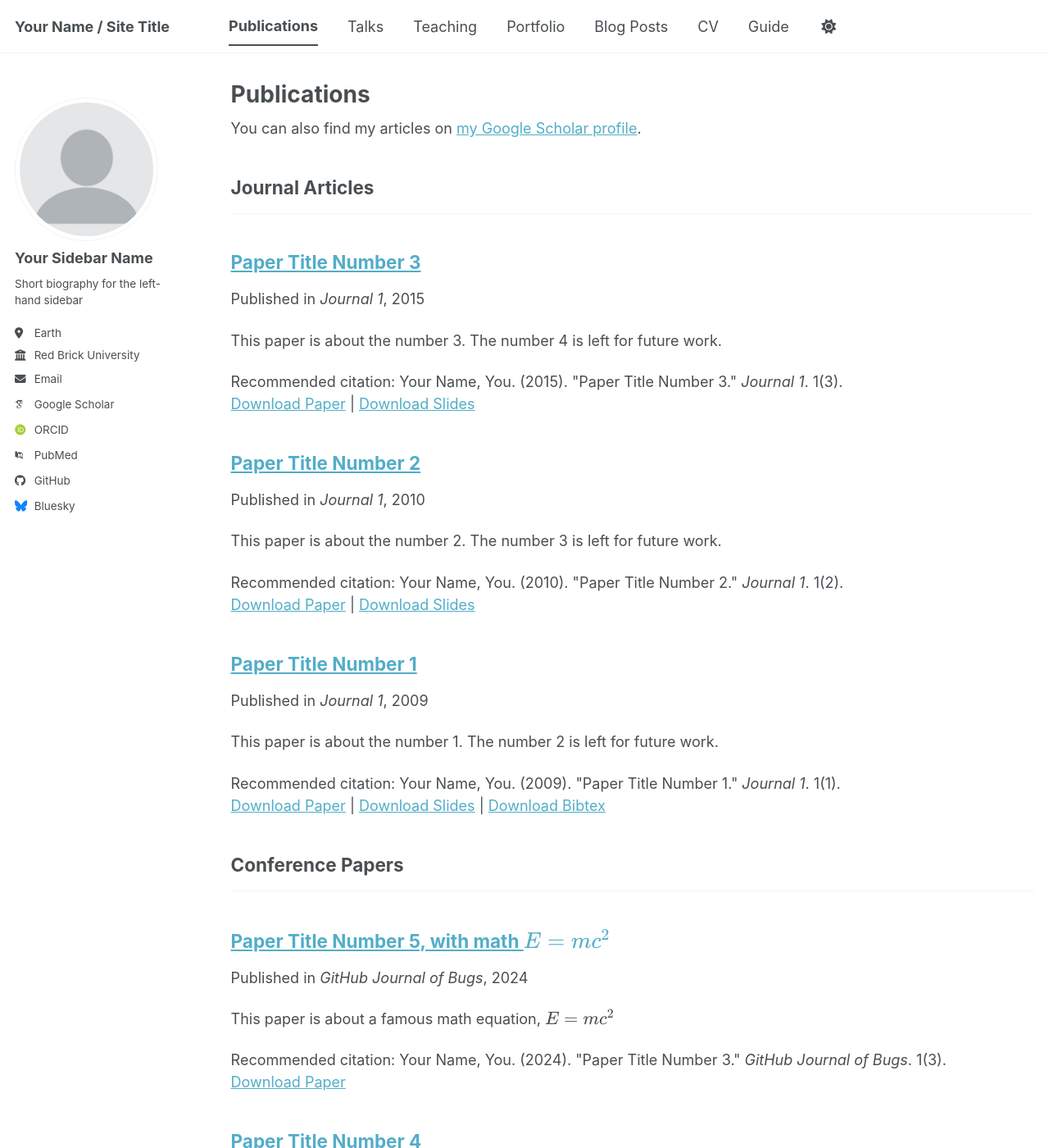
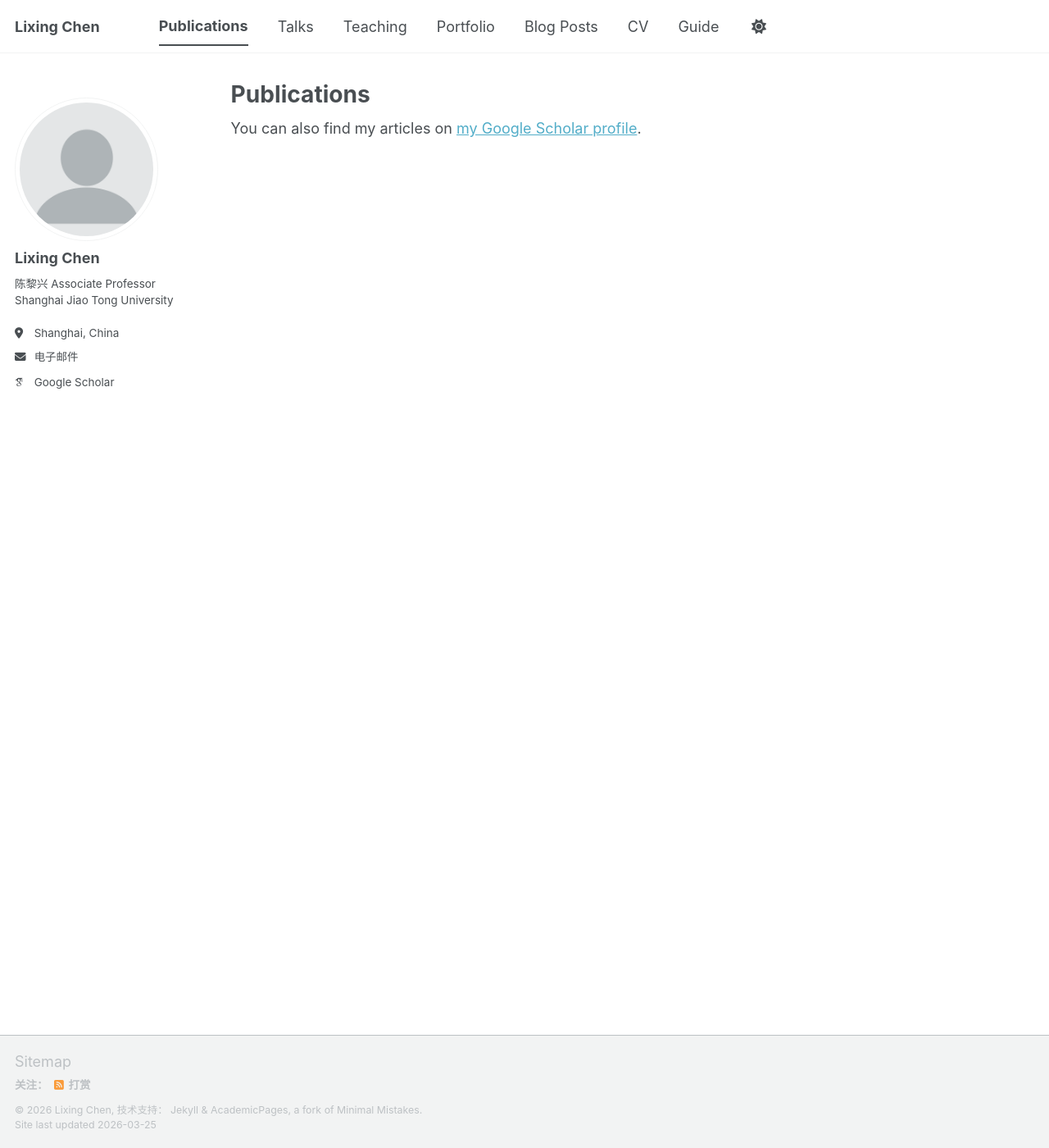
Before and after one commit to lx-chen-sjtu/lx-chen-sjtu.github.io, a Jekyll site: the page built from _pages/publications.html, in a window 1280 px wide and 1400 px high. Shown: the whole window at 82% size. Built offline with Jekyll 4.4.1, drawn with Linux system fonts in a browser that asks for light colours; some web fonts are replaced; a script bundle is joined from its source files by our own code; library files that are not in the unit come from our copies; some of the changed text lies outside the part shown.

Commit message:
Add files via upload

```diff
--- a/_config.yml
+++ b/_config.yml
@@ -7,16 +7,14 @@
 # server process.
 
 # Basic Site Settings
-locale                   : "en-US"
-site_theme               : "default" # The available themes options are "default", "air", "sunrise", "mint", "dirt" and "contrast"
-title                    : "Your Name / Site Title"
+locale                   : "zh-CN"
+title                    : "Lixing Chen"
 title_separator          : "-"
-name                     : &name "Your Name"
-description              : &description "Your Name's academic portfolio"   # Update this with a general description of your site, this is the default if not overridden by a page
-url                      : https://academicpages.github.io # The base hostname & protocol for your site e.g. "https://[your GitHub username].github.io",
-                                                           # or if you already have some other page hosted on Github then use "https://[your GitHub username].github.io/[Your Repo Name]"
+name                     : &name "Lixing Chen"
+description              : &description "A portfolio showcasing academic achievements, projects, and teaching."
+url                      : https://Cai-Cai-Zi.github.io # the base hostname & protocol for your site e.g. "https://[your GitHub username].github.io"
 baseurl                  : "" # the subpath of your site, e.g. "/blog"
-repository               : "academicpages/academicpages.github.io"
+repository               : "Cai-Cai-Zi/Cai-Cai-Zi.github.io"
 
 # Site Author - The following control what appear as part of the author content on the side bar.
 #               If a field is blank the icon and link will not appear, otherwise it will be shown.
@@ -24,40 +22,34 @@ repository               : "academicpages/academicpages.github.io"
 author:
   # Biographic information
   avatar           : "profile.png"
-  name             : "Your Sidebar Name"
+  name             : "Lixing Chen"
   pronouns         : # example: "she/her"
-  bio              : "Short biography for the left-hand sidebar"
-  location         : "Earth"
-  employer         : "Red Brick University"
+  bio              : "陈黎兴 \n Associate Professor \n Shanghai Jiao Tong University"
+  location         : "Shanghai, China"
+  employer         : #"Shanghai Jiao Tong University"
   uri              : # URL
-  email            : "none@example.org"
+  email            : "lxchen@sjtu.edu.cn"
 
   # Academic websites
-  academia         : # URL
   arxiv            : # URL - Update with the correct link to your profile
-  googlescholar    : "https://scholar.google.com/citations?user=PS_CX0AAAAAJ"
-  inspire-hep      : # URL
+  googlescholar    : "https://scholar.google.com.hk/citations?hl=zh-CN&user=boMMe2YAAAAJ"
   impactstory      : # URL
-  orcid            : "https://orcid.org/yourorcidurl"
+  orcid            : #"http://orcid.org/yourorcidurl"
   semantic         : # URL
-  ssrn             : # URL
-  pubmed           : "https://www.ncbi.nlm.nih.gov/pubmed/?term=john+snow"
+  pubmed           : #"https://www.ncbi.nlm.nih.gov/pubmed/?term=john+snow"
   researchgate     : # URL
   scopus           : # URL
-  zotero           : # URL
-
 
   # Repositories and software development
   bitbucket        : # Username - Update with your username on the site
   codepen          : # Username
   dribbble         : # Username
-  github           : "academicpages"
+  github           : #"academicpages"
   kaggle           : # Username
   stackoverflow    : # User number or user number and name (i.e., use "1" or "1/jeff-atwood")
 
   # Social media
-  artstation       : # Username
-  bluesky          : "bsky.app" # Replace this with you Bluesky username
+  bluesky          : #"bsky.app"  Replace this with you Bluesky username
   facebook         : # Username
   flickr           : # Username
   foursquare       : # Username
@@ -84,15 +76,39 @@ author:
 
 # Publication Category - The following the list of publication categories and their headings
 publication_category:
-  books:
-    title: 'Books'
-  manuscripts:
-    title: 'Journal Articles'
-  conferences:
-    title: 'Conference Papers'
+  2025:
+    title: '2025'
+  2024:
+    title: '2024'
+  2023:
+    title: '2023'
+  2022:
+    title: '2022'
+  2021:
+    title: '2021'
+  2020:
+    title: '2020'
+  2019:
+    title: '2019'
+  2018:
+    title: '2018'
+  2017:
+    title: '2017'
+
+about_category:
+  prospective_students:
+    title: 'Prospective Students'
+  news:
+    title: 'News'
+  selected_publications:
+    title: 'Selected Publications'
+  professional_service:
+    title: 'Professional Service'
+  reviewer:
+    title: 'Reviewer'
 
 # Site Settings
-teaser                   :  # filename of teaser fallback teaser image placed in /images/ for social media previews
+teaser                   :  # filename of teaser fallback teaser image placed in /images/, .e.g. "500x300.png"
 breadcrumbs              : false # true, false (default)
 words_per_minute         : 160
 future                   : true
@@ -143,8 +159,7 @@ facebook:
   username               :
   app_id                 :
   publisher              :
-og_image                 :  # Social media default site image
-og_description           :  # Social media default site image description
+og_image                 :  # Open Graph/Twitter default site image
 # For specifying social profiles
 # - https://developers.google.com/structured-data/customize/social-profiles
 social:
@@ -233,6 +248,9 @@ collections:
   talks:
     output: true
     permalink: /:collection/:path/
+  about:
+    output: true
+    permalink: /:collection/:path/
 
 
 # These settings control how pages and collections are included in the site
@@ -295,14 +313,14 @@ defaults:
 # Sass/SCSS
 sass:
   sass_dir: _sass
-  style: compressed # https://sass-lang.com/documentation/file.SASS_REFERENCE.html#output_style
+  style: compressed # http://sass-lang.com/documentation/file.SASS_REFERENCE.html#output_style
 
 
 # Outputting
 permalink: /:categories/:title/
 # paginate: 5 # amount of posts to show
 # paginate_path: /page:num/
-timezone: Etc/UTC # https://en.wikipedia.org/wiki/List_of_tz_database_time_zones
+timezone: Etc/UTC # http://en.wikipedia.org/wiki/List_of_tz_database_time_zones
 
 
 # Plugins
@@ -354,7 +372,7 @@ tag_archive:
 
 
 # HTML Compression
-# - https://jch.penibelst.de/
+# - http://jch.penibelst.de/
 compress_html:
   clippings: all
   ignore:
```
